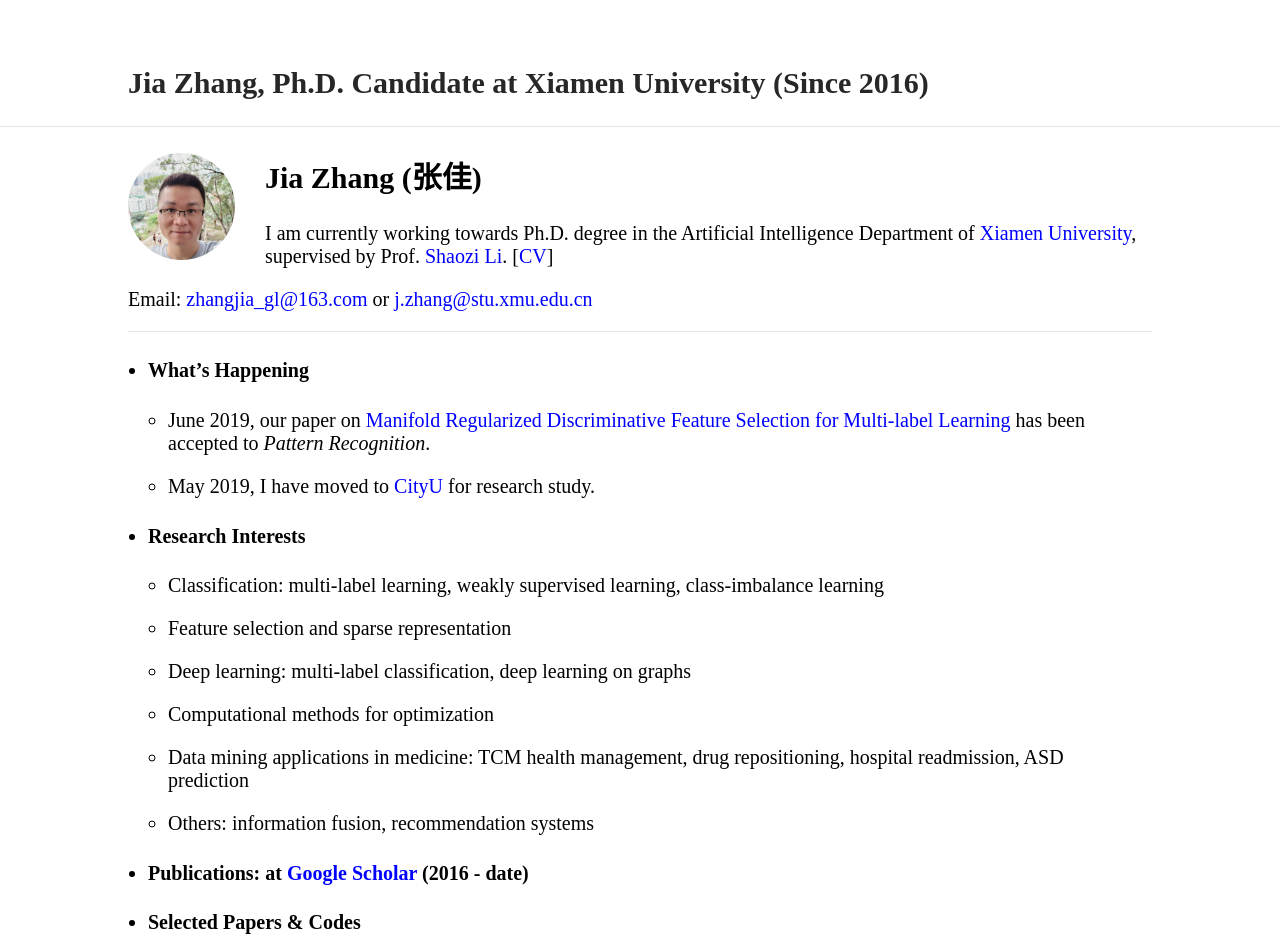
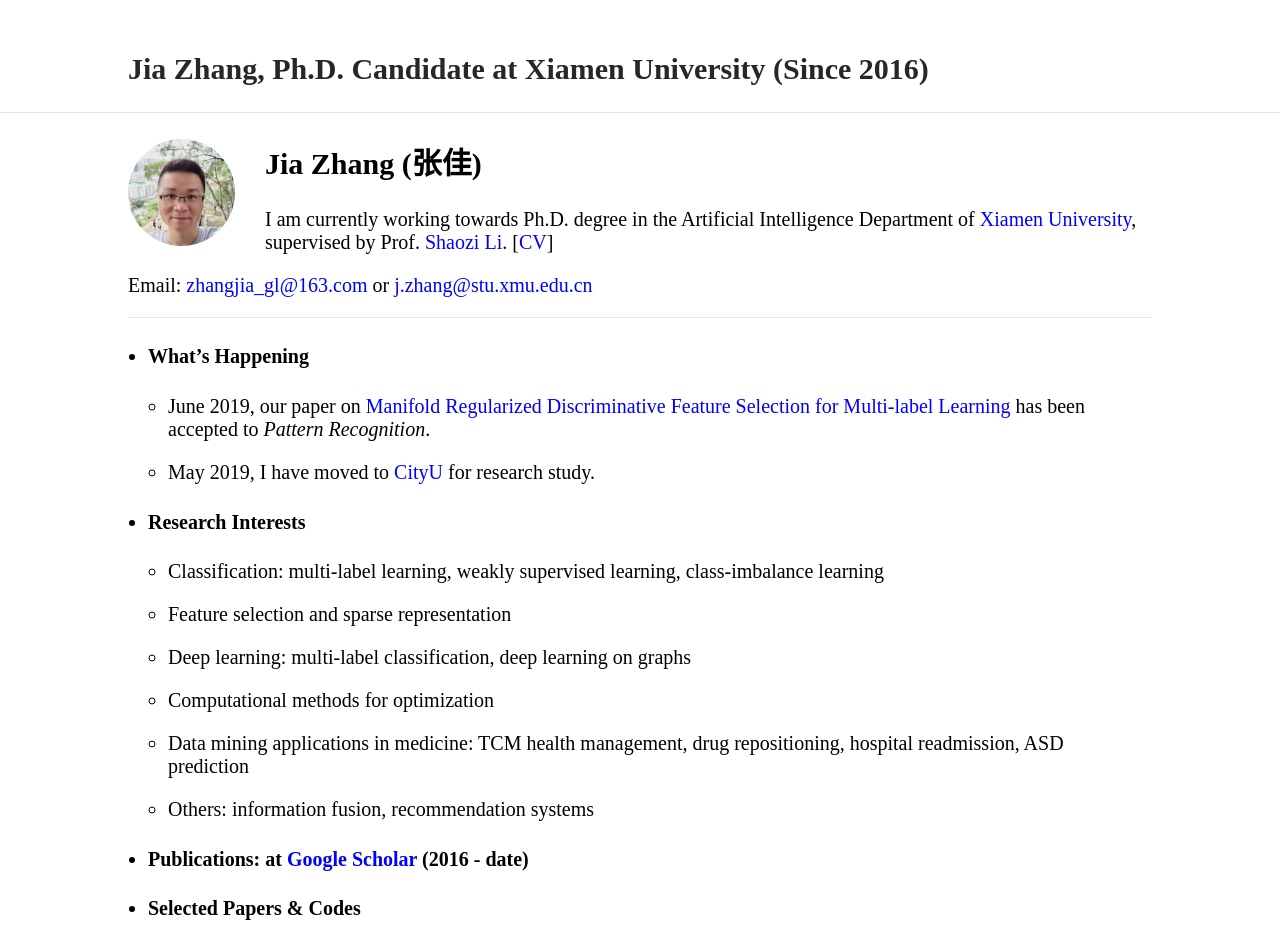
Before and after one commit to jiazhang-ml/jiazhang-ml.github.io, a Jekyll site: the page built from index.md, in a window 1280 px wide. Shown: the top 948 px of the page. Built offline with Jekyll 4.4.1, drawn with Linux system fonts in a browser that asks for light colours.

Commit message:
Update _style.scss

```diff
--- a/_sass/_style.scss
+++ b/_sass/_style.scss
@@ -12,8 +12,8 @@ html {
 body {
     margin: 0;
     font-family:"Times New Roman";
-    padding-top: 0.8em;
-    padding-bottom: 0.6em;
+    padding-top: 0.1em;
+    padding-bottom: 0.1em;
     font-size: 125%;
     height: 100%;
 }
```
